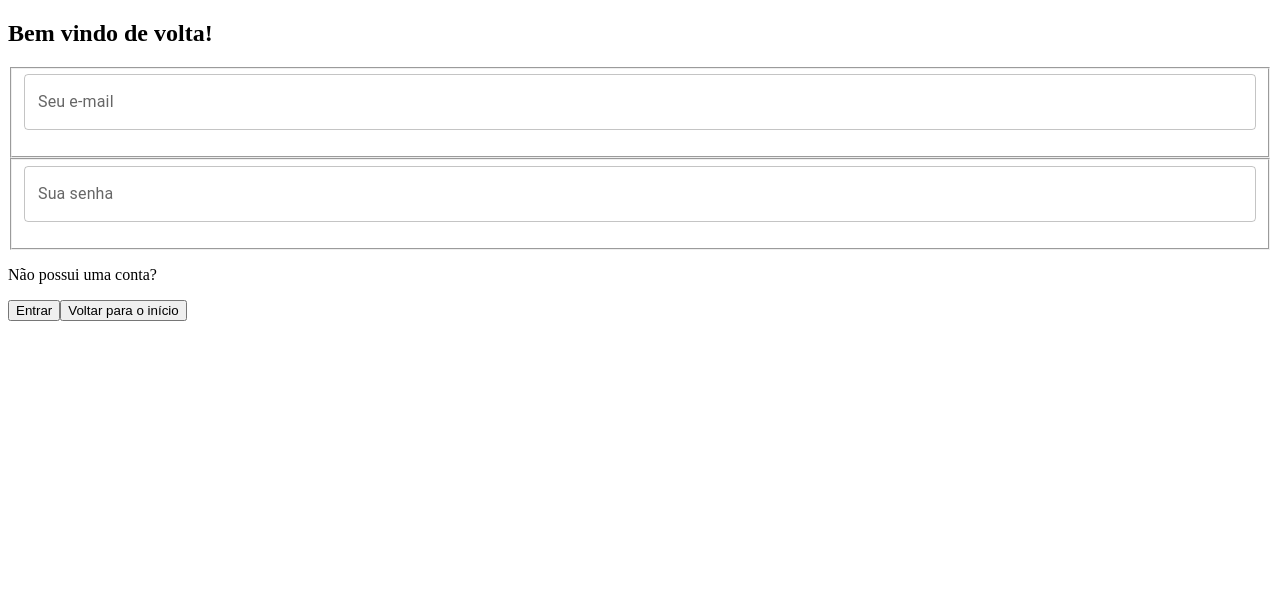
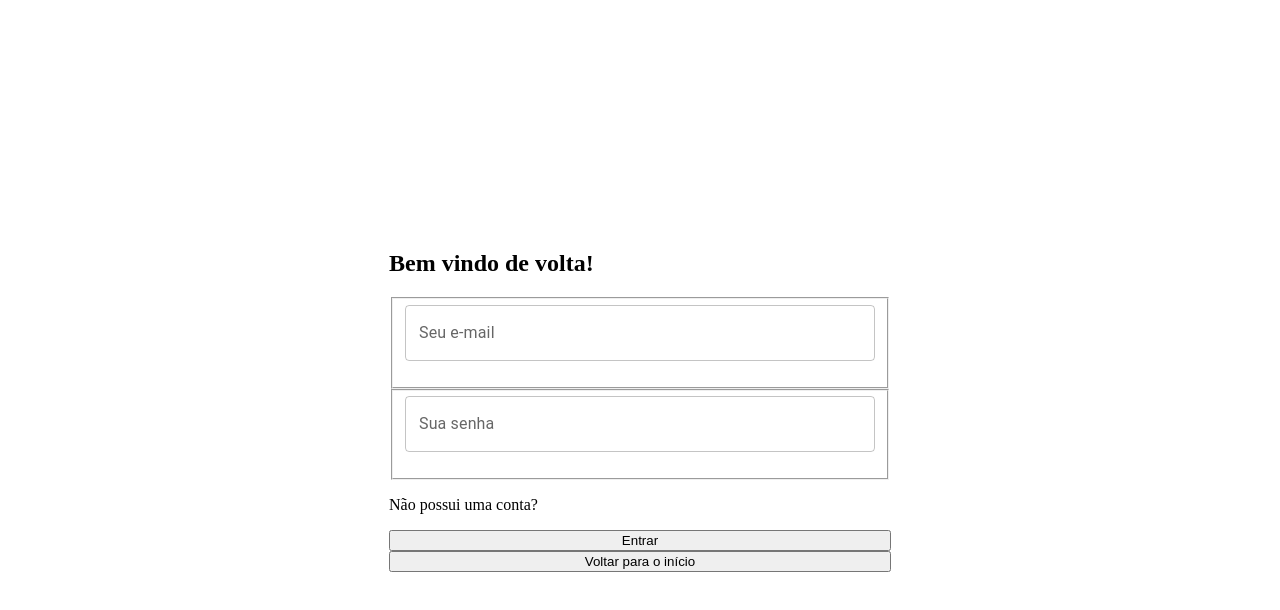
Before and after one commit to Projeto-front-end-t15-m3-MundoShop/Projeto-front-end-t15-m3-MundoShop, a React (Vite) app: page / in a window 1280 px wide. Shown: the top 610 px of the page. Built offline with nearby package versions, Linux system fonts and the light colour scheme.

Commit message:
corretion login/register

```diff
--- a/package.json
+++ b/package.json
@@ -22,6 +22,7 @@
   "devDependencies": {
     "@types/react": "^18.0.27",
     "@types/react-dom": "^18.0.10",
+    "@types/styled-components": "^5.1.26",
     "@vitejs/plugin-react": "^3.1.0",
     "typescript": "^4.9.3",
     "vite": "^4.1.0"
--- a/src/components/LoginForm/index.tsx
+++ b/src/components/LoginForm/index.tsx
@@ -2,6 +2,7 @@ import { useContext } from "react";
 import { SubmitHandler, useForm } from "react-hook-form";
 import { ILoginFormValues, UserContext } from "../../providers/UserContext";
 import Input from "../Input";
+import { ButtonLogin, FormLogin } from "./style";
 
 export const LoginForm = () => {
   const {
@@ -17,7 +18,8 @@ export const LoginForm = () => {
   };
 
   return (
-    <form onClick={handleSubmit(submit)}>
+    <>
+      <FormLogin onClick={handleSubmit(submit)}>
         <h2>Bem vindo de volta!</h2>
         <Input
           label="Seu e-mail"
@@ -32,8 +34,11 @@ export const LoginForm = () => {
           errors={errors.password}
         />
         <p>Não possui uma conta?</p>
+        <ButtonLogin>
           <button>Entrar</button>
           <button>Voltar para o início</button>
-    </form>
+        </ButtonLogin>
+      </FormLogin>
+    </>
   );
 };
--- /dev/null
+++ b/src/components/LoginForm/style.ts
@@ -0,0 +1,18 @@
+import styled from "styled-components";
+
+export const FormLogin = styled.form`
+  max-width: 502px;
+  width: 100%;
+  height: 585px;
+  background: #ffffff;
+  border-radius: 10px;
+
+  margin: 250px auto;
+`;
+
+export const ButtonLogin = styled.div`
+  display: flex;
+  flex-direction: column;
+`;
+
+export const ButtonEntrar = styled.button``;
--- a/src/main.tsx
+++ b/src/main.tsx
@@ -2,11 +2,14 @@ import React from "react";
 import ReactDOM from "react-dom/client";
 import { BrowserRouter } from "react-router-dom";
 import App from "./App";
+import { UserProvider } from "./providers/UserContext";
 
 ReactDOM.createRoot(document.getElementById("root") as HTMLElement).render(
   <React.StrictMode>
     <BrowserRouter>
-      <App />
+      <UserProvider>
+        <App />
+      </UserProvider>
     </BrowserRouter>
   </React.StrictMode>
 );
--- a/src/providers/UserContext.tsx
+++ b/src/providers/UserContext.tsx
@@ -43,6 +43,7 @@ export const UserProvider = ({ children }: IDefaultProviderProps) => {
       const response = await api.post("/login", FormData);
       setUser(response.data);
       localStorage.setItem("@TOKEN", response.data);
+      console.log(response.data);
     } catch (error) {
       console.log(error);
     }
@@ -52,6 +53,7 @@ export const UserProvider = ({ children }: IDefaultProviderProps) => {
     try {
       const response = await api.post("/register", FormData);
       setUser(response.data);
+      console.log(response.data);
     } catch (error) {
       console.log(error);
     }
```
Also changed, not shown: 1 other file (tests, documents, lock files or other folders). Lines whose indentation alone changed are shown as unchanged.
